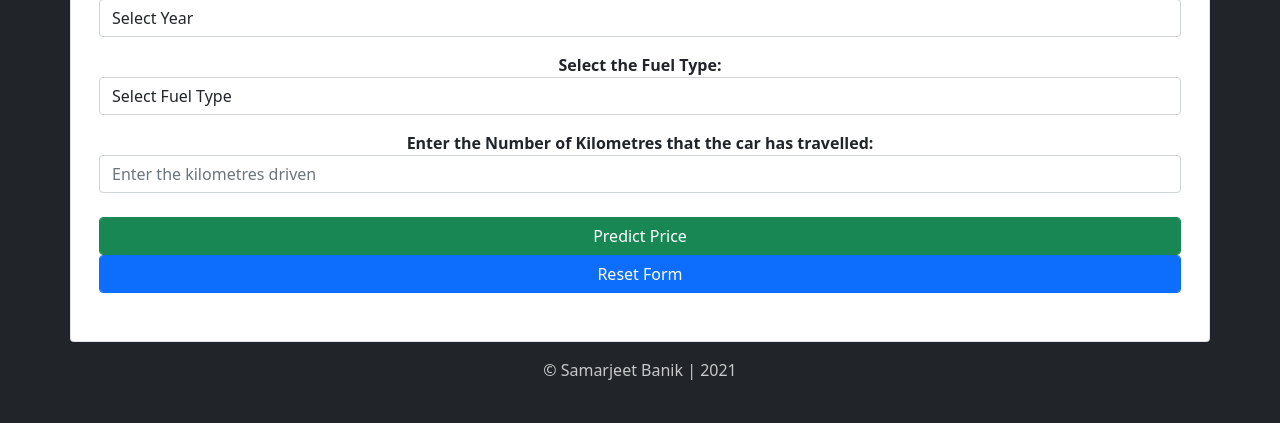
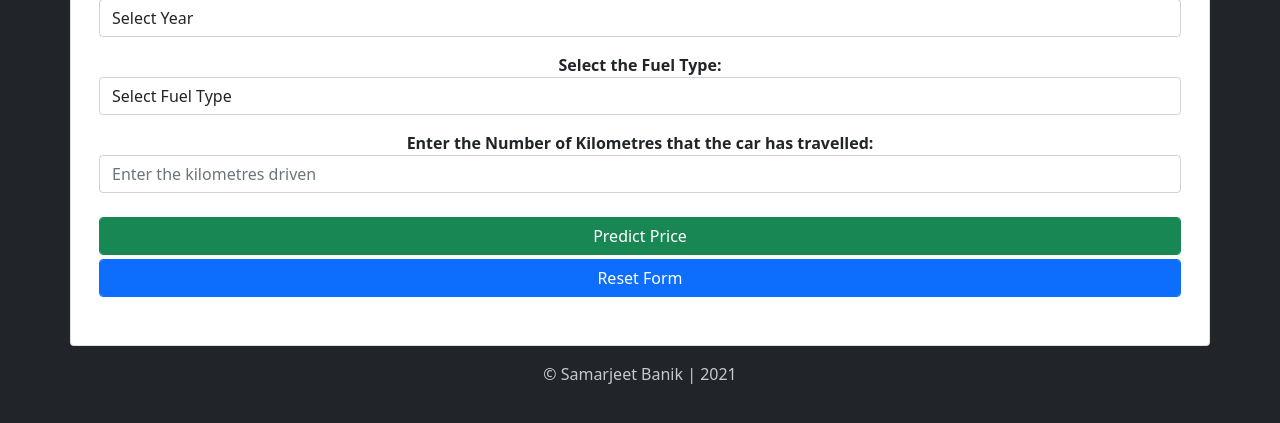
Before and after one commit to SamarjeetBanik/old-cars-price-prediction, a Flask app: page / in a window 1280 px wide. Shown: the part 327-750 px from the top of the page. Run offline with Flask 2, Linux system fonts and the light colour scheme; parts of the project's set-up code (start-up, migrations or seed data) failed here and were passed over; some libraries are stand-ins or nearby versions.

Commit message:
[update]: spacing in-between the 2 buttons

```diff
--- a/templates/index.html
+++ b/templates/index.html
@@ -63,7 +63,7 @@
                                    placeholder="Enter the kilometres driven ">
                         </div>
                         <button class="btn-success form-control mt-4" id="send" onclick="submit_data()">Predict Price</button>
-                        <button class="btn-primary form-control" onclick="reset_form()">Reset Form</button>
+                        <button class="btn-primary form-control mt-1" onclick="reset_form()">Reset Form</button>
                     </form>
                     <br>
                     <div class="row">
```
